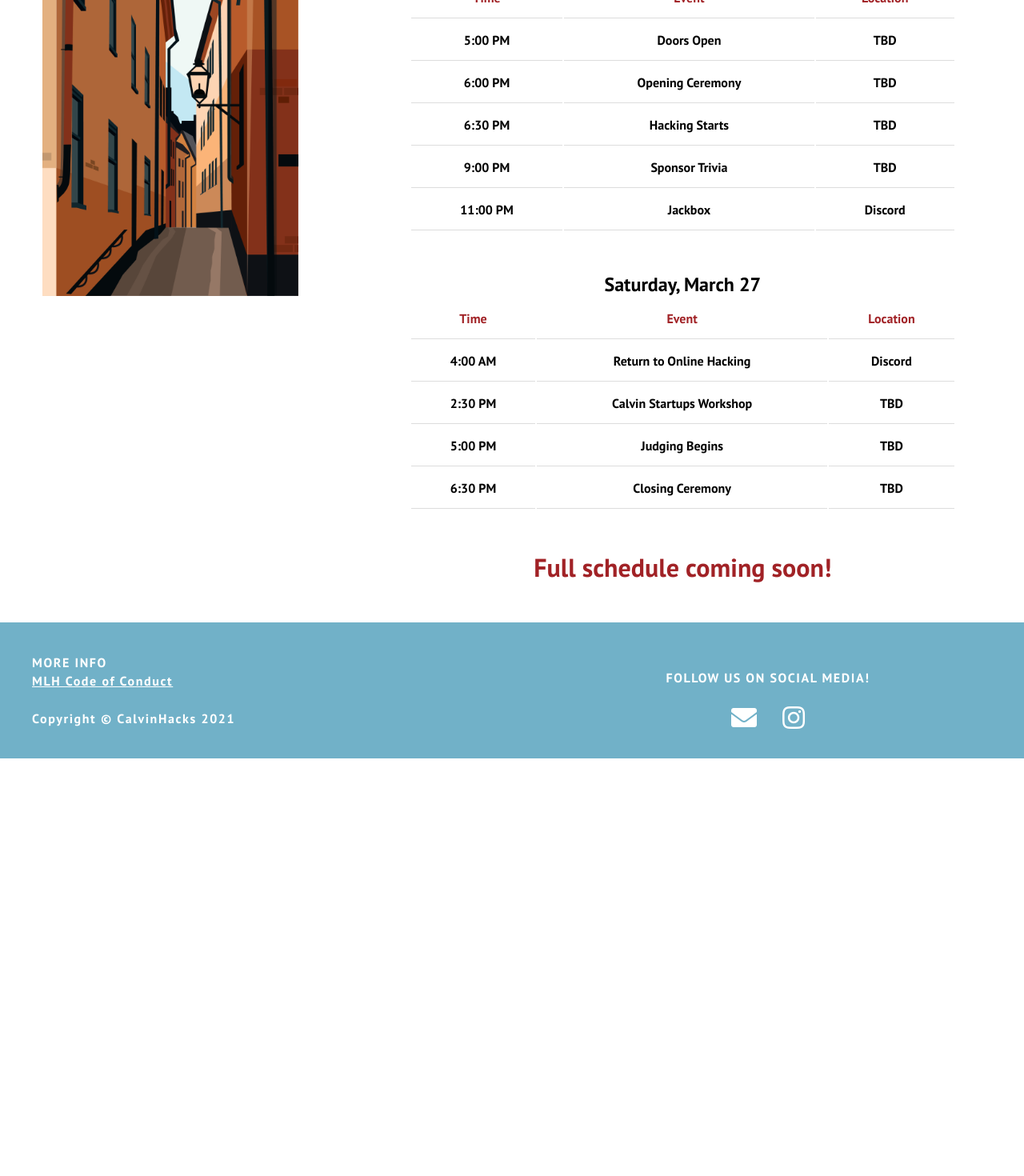
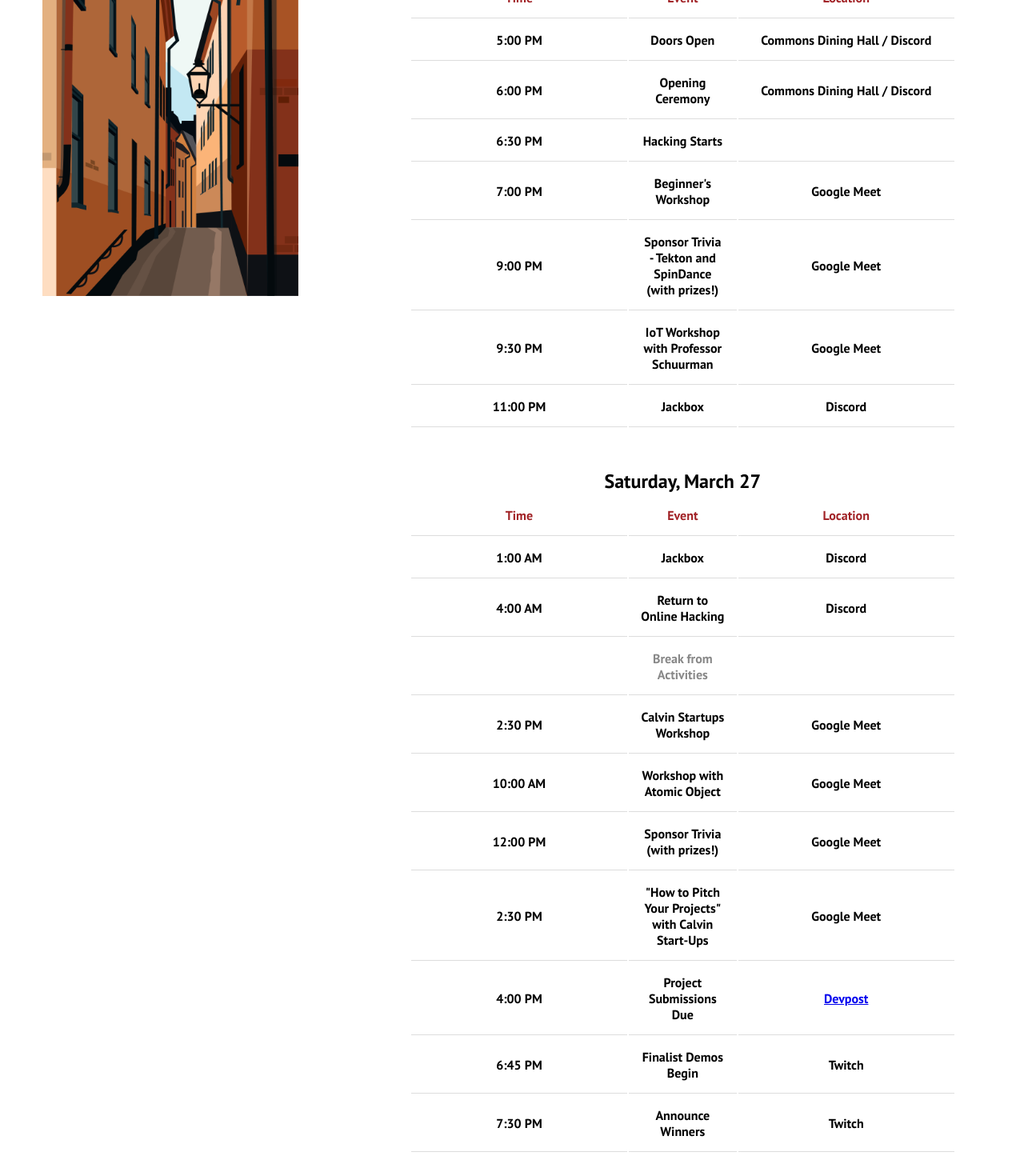
Before and after one commit to CalvinHacks/calvinhacks-2021, a React (Create React App) app: page /#/schedule in a window 1280 px wide. Shown: the part 240-1710 px from the top of the page at 80% size. Before the commit the page ends 1188 px from the top, so only its background shows below. Built offline with nearby package versions, Linux system fonts and the light colour scheme.

Commit message:
Updated schedule

```diff
--- a/src/components/aboutSection.js
+++ b/src/components/aboutSection.js
@@ -20,9 +20,9 @@ export default function AboutSection() {
           <h2 className={styles.headerText}>How We've Adapted</h2>
           <p className={styles.infoText}>
             This year, we are hosting a fully online hackathon! Through Discord
-            and Microsoft Teams, we'll be holding workshops, fun events, and
-            more. If conditions allow, we may even have the opportunity to meet
-            in person for a portion of the hackathon! Sign up to stay updated!
+            and Google Meet, we'll be holding workshops, fun events, and more.
+            For Calvin University students, we have the opportunity to host a
+            10-hour in-person portion! Sign up to stay updated!
           </p>
         </div>
       </div>
--- a/src/components/css/scheduleTable.module.css
+++ b/src/components/css/scheduleTable.module.css
@@ -1,3 +1,15 @@
+.colTime {
+  width: 40%;
+}
+
+.colEvent {
+  width: 20%;
+}
+
+.colTime {
+  width: 40%;
+}
+
 .dateText {
   text-align: center;
   margin-top: 15px;
@@ -16,3 +28,7 @@
   border-bottom: 1px solid #ddd;
   text-align: center;
 }
+
+.highlightText {
+  color: #888;
+}
--- /dev/null
+++ b/src/components/css/signUpSection.module.css
@@ -0,0 +1,31 @@
+.signUpContainer {
+    display: flex;
+    flex-direction: row;
+    justify-content: center;
+    align-items: center;
+}
+
+.imgContainer {
+    flex: 1;
+    height: 100%;
+    padding: 3rem;
+}
+
+.img {
+    width: 100%;
+    vertical-align: middle;
+}
+
+.formContainer {
+    flex: 1;
+}
+
+@media screen and (max-width: 960px) {
+    .signUpContainer {
+        flex-direction: column;
+    }
+  }
+
+  @media screen and (max-width: 768px) {
+
+  }
--- a/src/components/heroSection.js
+++ b/src/components/heroSection.js
@@ -17,7 +17,8 @@ export default function HeroSection() {
         <img className={styles.hacksLogo} src={Logo} alt="" />
       </div>
       <div className={styles.textContainer}>
-        <h1>Calvin University / Virtual</h1>
+        <h1>Calvin University</h1>
+        <h1>Commons Dining Hall | Virtual</h1>
         <p>March 26-27</p>
         <div className={styles.heroBtns}>
           <LocalButton className={styles.signUpBtn} to="/sign-up">
--- a/src/components/scheduleTable.js
+++ b/src/components/scheduleTable.js
@@ -11,27 +11,9 @@ export default function ScheduleTable() {
     <>
       <h2 className={styles.dateText}>Friday, March 26</h2>
       <table class={styles.table}>
-        <thead>
-          <tr>
-            <th className={styles.headerText}>Time</th>
-            <th className={styles.headerText}>Event</th>
-            <th className={styles.headerText}>Location</th>
-          </tr>
-        </thead>
-        <ScheduleRow time="5:00 PM" event="Doors Open" location="TBD" />
-        <ScheduleRow time="6:00 PM" event="Opening Ceremony" location="TBD" />
-        <ScheduleRow time="6:30 PM" event="Hacking Starts" location="TBD" />
-        {/* <ScheduleRow
-          time="7:00 PM"
-          event="Beginner's Workshop"
-          location="TBD"
-        /> */}
-        <ScheduleRow time="9:00 PM" event="Sponsor Trivia" location="TBD" />
-        <ScheduleRow time="11:00 PM" event="Jackbox" location="Discord" />
-      </table>
-
-      <h2 className={styles.dateText}>Saturday, March 27</h2>
-      <table class={styles.table}>
+        <col class={styles.colTime}></col>
+        <col class={styles.colEvent}></col>
+        <col class={styles.colLocation}></col>
         <thead>
           <tr>
             <th className={styles.headerText}>Time</th>
@@ -40,17 +22,101 @@ export default function ScheduleTable() {
           </tr>
         </thead>
         <ScheduleRow
+          time="5:00 PM"
+          event="Doors Open"
+          location="Commons Dining Hall / Discord"
+        />
+        <ScheduleRow
+          time="6:00 PM"
+          event="Opening Ceremony"
+          location="Commons Dining Hall / Discord"
+        />
+        <ScheduleRow time="6:30 PM" event="Hacking Starts" location="" />
+        <ScheduleRow
+          time="7:00 PM"
+          event="Beginner's Workshop"
+          location="Google Meet"
+        />
+        <ScheduleRow
+          time="9:00 PM"
+          event="Sponsor Trivia - Tekton and SpinDance (with prizes!)"
+          location="Google Meet"
+        />
+        <ScheduleRow
+          time="9:30 PM"
+          event="IoT Workshop with Professor Schuurman"
+          location="Google Meet"
+        />
+        <ScheduleRow time="11:00 PM" event="Jackbox" location="Discord" />
+      </table>
+
+      <h2 className={styles.dateText}>Saturday, March 27</h2>
+      <table class={styles.table}>
+        <col class={styles.colTime}></col>
+        <col class={styles.colEvent}></col>
+        <col class={styles.colLocation}></col>
+        <thead>
+          <tr>
+            <th className={styles.headerText}>Time</th>
+            <th className={styles.headerText}>Event</th>
+            <th className={styles.headerText}>Location</th>
+          </tr>
+        </thead>
+        <ScheduleRow time="1:00 AM" event="Jackbox" location="Discord" />
+        <ScheduleRow
           time="4:00 AM"
           event="Return to Online Hacking"
           location="Discord"
         />
         <ScheduleRow
+          time=""
+          event={<p className={styles.highlightText}>Break from Activities</p>}
+          location=""
+        />
+        <ScheduleRow
           time="2:30 PM"
           event="Calvin Startups Workshop"
-          location="TBD"
+          location="Google Meet"
         />
-        <ScheduleRow time="5:00 PM" event="Judging Begins" location="TBD" />
-        <ScheduleRow time="6:30 PM" event="Closing Ceremony" location="TBD" />
+        <ScheduleRow
+          time="10:00 AM"
+          event="Workshop with Atomic Object"
+          location="Google Meet"
+        />
+        <ScheduleRow
+          time="12:00 PM"
+          event="Sponsor Trivia (with prizes!)"
+          location="Google Meet"
+        />
+        <ScheduleRow
+          time="2:30 PM"
+          event='"How to Pitch Your Projects" with Calvin Start-Ups'
+          location="Google Meet"
+        />
+        <ScheduleRow
+          time="4:00 PM"
+          event="Project Submissions Due"
+          location={
+            <a
+              href="https://calvinhacks-2021.devpost.com/"
+              target="_blank"
+              rel="noopener noreferrer"
+            >
+              <p>Devpost</p>
+            </a>
+          }
+        />
+        {/* <ScheduleRow time="5:00 PM" event="Judging Begins" location="Discord" /> */}
+        <ScheduleRow
+          time="6:45 PM"
+          event="Finalist Demos Begin"
+          location="Twitch"
+        />
+        <ScheduleRow
+          time="7:30 PM"
+          event="Announce Winners"
+          location="Twitch"
+        />
       </table>
     </>
   );
--- a/src/components/signUpForm.jsx
+++ b/src/components/signUpForm.jsx
@@ -4,29 +4,12 @@ import React, { Component } from "react";
 import Button from "@material-ui/core/Button";
 import CssBaseline from "@material-ui/core/CssBaseline";
 import TextField from "@material-ui/core/TextField";
-// import Link from "@material-ui/core/Link";
 import Grid from "@material-ui/core/Grid";
-// import Box from "@material-ui/core/Box";
-// import Typography from "@material-ui/core/Typography";
 import { makeStyles } from "@material-ui/core/styles";
 import Container from "@material-ui/core/Container";
 import firebase from "firebase";
 
 import styles from "./css/signUpForm.module.css";
-
-// Create copyright
-// function Copyright() {
-//   return (
-//     <Typography variant="body2" color="textSecondary" align="center">
-//       {"Copyright © "}
-//       <Link color="inherit" href="https://www.calvinhacks.org">
-//         CalvinHacks
-//       </Link>{" "}
-//       {new Date().getFullYear()}
-//       {"."}
-//     </Typography>
-//   );
-// }
 
 class submitForm extends Component {
   constructor(props) {
@@ -161,11 +144,16 @@ class submitForm extends Component {
       // showShirtOption: false,
     });
 
-    // upload files to the firebase storage
+    // Checks if user has uploaded any files
     if (this.state.fileName !== "") {
-      // Checks if user has uploaded any files
-      const file = this.state.fileName;
-      const fileRef = storage.child(file.name);
+      // Calculate current time as an integer value to calculate a random number
+      let bias = (Date().getHours() * 3600) + (Date().getMinutes() * 60) + Date().getSeconds();
+      let randNum = Math.floor(Math.random() * bias) + 1;
+
+      const file = this.state.fileName
+
+      // Append random number to start of file
+      const fileRef = storage.child(randNum + "_" + file.name);
       fileRef.put(file).then((snapshot) => {
         alert("Resume successfully uploaded!");
       });
@@ -184,8 +172,16 @@ class submitForm extends Component {
 
     // upload files to the firebase storage
     if (this.state.fileName !== ''){ // Checks if use have uploaded any files
-      const file = this.state.fileName;
-      const fileRef = storage.child(file.name);
+      // Calculate current time as an integer value to calculate a random number
+      let date = new Date();
+      let bias = (date.getHours() * 3600) + (date.getMinutes() * 60) + date.getSeconds();
+      let randNum = Math.floor(Math.random() * bias) + 1;
+
+      const file = this.state.fileName
+
+      // Append random number to start of file
+      const fileRef = storage.child(randNum + "_" + file.name);
+
       fileRef.put(file).then((snapshot) => {
         alert("Resume successfully uploaded!")
       })
@@ -336,7 +332,9 @@ class submitForm extends Component {
                 )} */}
 
                 <Grid item>
-                  <p>Upload a resume for sponsors to view! (optional)</p>
+                  <p>Optional: Upload a resume for sponsors to view! </p>
+                  <p>Ensure your resume has a unique identifier.</p>
+                  <p>(e.g. firstName_lastName_resume.pdf)</p>
                 </Grid>
                 <Grid item xs={12}>
                   <input type="file" onChange={this.onChange} />
@@ -368,9 +366,6 @@ class submitForm extends Component {
 
             </form>
           </div>
-          {/* <Box mt={5}>
-            <Copyright />
-          </Box> */}
         </Container>
         <div className={styles.spaceDiv} />
       </div>
--- /dev/null
+++ b/src/components/signUpSection.js
@@ -0,0 +1,20 @@
+import React from "react";
+import Beach from "../images/beach.png";
+import SignUpForm from "./signUpForm";
+
+import styles from "./css/signUpSection.module.css";
+
+export default function SignUpSection() {
+  return (
+    <>
+      <div className={styles.signUpContainer}>
+        <div className={styles.imgContainer}>
+          <img className={styles.img} alt="" src={Beach} />
+        </div>
+        <div className={styles.formContainer}>
+          <SignUpForm />
+        </div>
+      </div>
+    </>
+  );
+}
--- a/src/pages/SignUp.js
+++ b/src/pages/SignUp.js
@@ -1,10 +1,10 @@
 import React from "react";
-import SignUpForm from "../components/signUpForm";
+import SignUpSection from "../components/signUpSection";
 
 export default function SignUp() {
   return (
     <>
-      <SignUpForm />
+      <SignUpSection />
     </>
   );
 }
```
